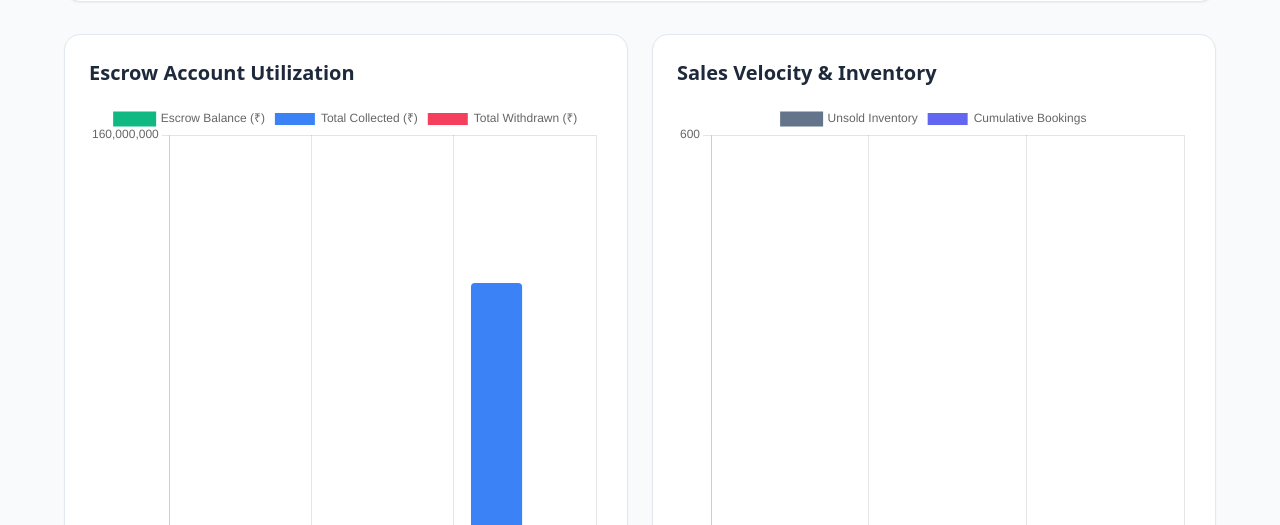
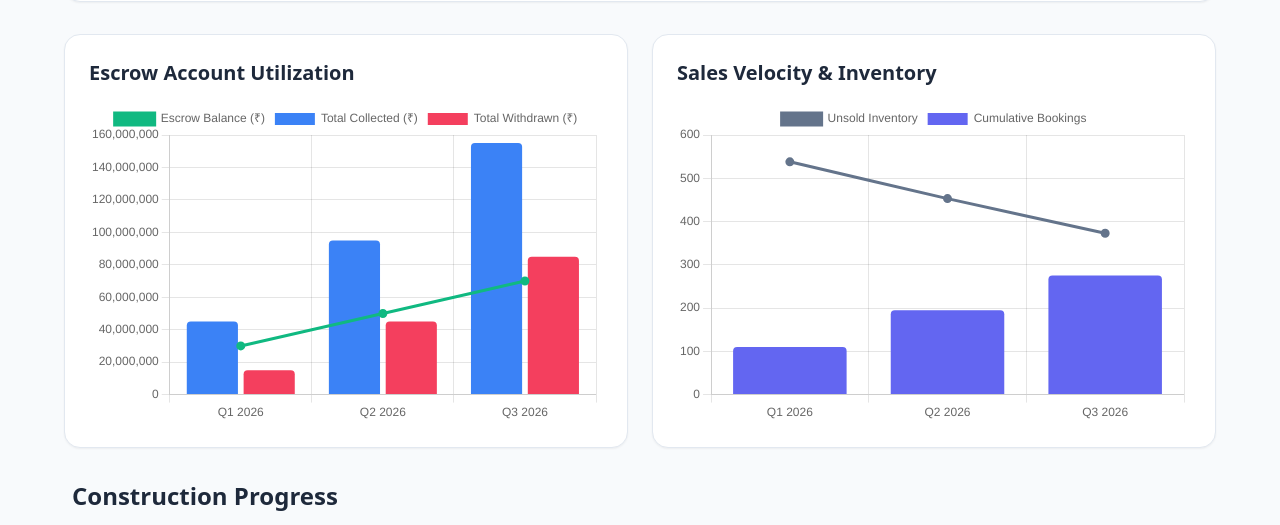
Before and after one commit to nikhilhnath/theearthscape, a plain HTML site: page index.html in a window 1280 px wide. Shown: the part 196-721 px from the top of the page. Drawn offline with nearby package versions, Linux system fonts and the light colour scheme.

Commit message:
Update index.html

```diff
--- a/index.html
+++ b/index.html
@@ -55,11 +55,17 @@
     <div class="grid grid-cols-1 lg:grid-cols-2 gap-6">
       <div class="bg-white p-6 rounded-2xl shadow-sm border border-slate-200">
         <h2 class="text-xl font-bold text-slate-800 mb-4">Escrow Account Utilization</h2>
-        <canvas id="escrowChart" height="220"></canvas>
+        <!-- FIX: Added a relative wrapper with a fixed height (h-64 on mobile, h-80 on desktop) -->
+        <div class="relative h-64 md:h-80 w-full">
+          <canvas id="escrowChart"></canvas>
+        </div>
       </div>
       <div class="bg-white p-6 rounded-2xl shadow-sm border border-slate-200">
         <h2 class="text-xl font-bold text-slate-800 mb-4">Sales Velocity & Inventory</h2>
-        <canvas id="salesChart" height="220"></canvas>
+        <!-- FIX: Added a relative wrapper with a fixed height -->
+        <div class="relative h-64 md:h-80 w-full">
+          <canvas id="salesChart"></canvas>
+        </div>
       </div>
     </div>
 
```
